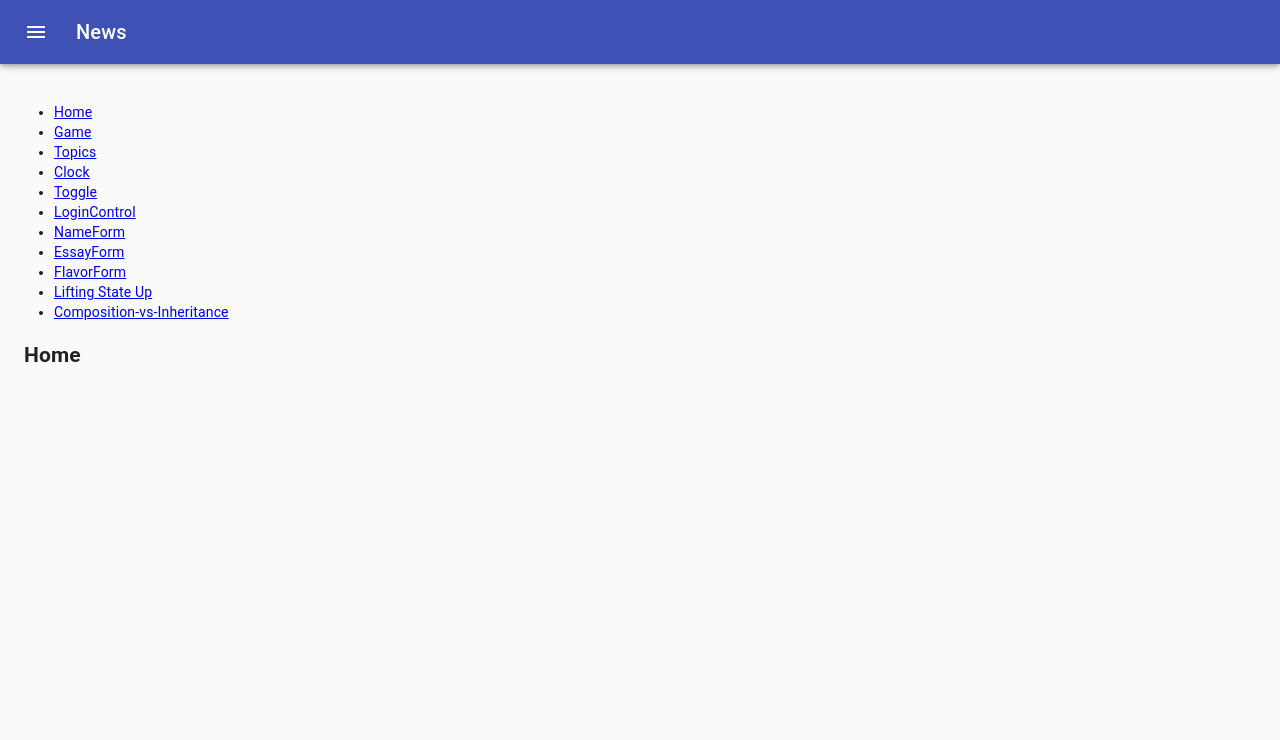
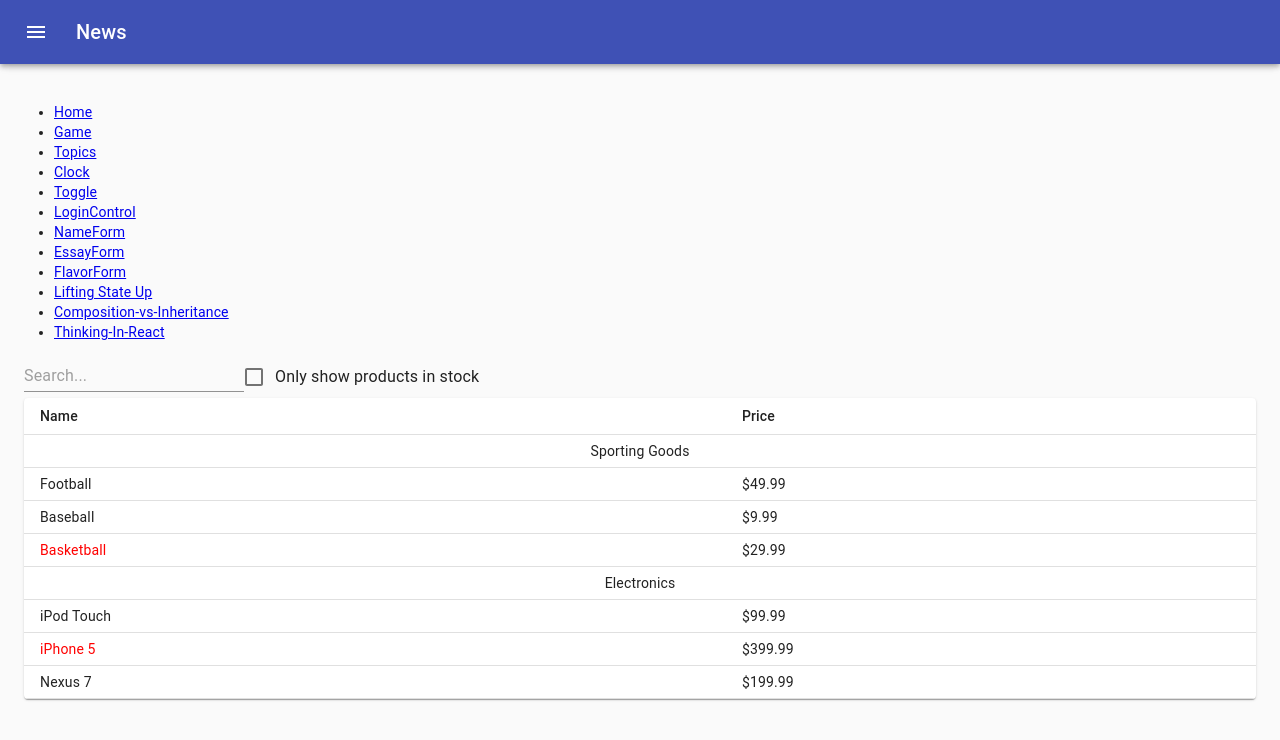
Before and after one commit to AemonCao/ts-react-material-ui, a React (Create React App) app: page /Thinking-In-React in a window 1280 px wide. Shown: the top 740 px of the page. Built offline with nearby package versions, Linux system fonts and the light colour scheme.

Commit message:
Thinking-In-React

```diff
--- a/src/Router/index.tsx
+++ b/src/Router/index.tsx
@@ -21,6 +21,7 @@ import { SplitPane } from "../components/Composition-vs-Inheritance/SplitPane";
 import { Contacts } from "../components/Composition-vs-Inheritance/Contacts";
 import { Chat } from "../components/Composition-vs-Inheritance/Chat";
 import { SignUpDialog } from "../components/Composition-vs-Inheritance/SignUpDialog";
+import { FilterableProductTable } from "../components/Thinking-In-React/FilterableProductTable";
 
 import {
   makeStyles,
@@ -217,12 +218,57 @@ const App: React.FC = () => {
                     Composition-vs-Inheritance
                   </Link>
                 </li>
+                <li>
+                  <Link to="/Thinking-In-React">Thinking-In-React</Link>
+                </li>
               </ul>
             </nav>
 
             {/* A <Switch> looks through its children <Route>s and
             renders the first one that matches the current URL. */}
             <Switch>
+              <Route path="/Thinking-In-React">
+                <FilterableProductTable
+                  products={[
+                    {
+                      category: "Sporting Goods",
+                      price: "$49.99",
+                      stocked: true,
+                      name: "Football",
+                    },
+                    {
+                      category: "Sporting Goods",
+                      price: "$9.99",
+                      stocked: true,
+                      name: "Baseball",
+                    },
+                    {
+                      category: "Sporting Goods",
+                      price: "$29.99",
+                      stocked: false,
+                      name: "Basketball",
+                    },
+                    {
+                      category: "Electronics",
+                      price: "$99.99",
+                      stocked: true,
+                      name: "iPod Touch",
+                    },
+                    {
+                      category: "Electronics",
+                      price: "$399.99",
+                      stocked: false,
+                      name: "iPhone 5",
+                    },
+                    {
+                      category: "Electronics",
+                      price: "$199.99",
+                      stocked: true,
+                      name: "Nexus 7",
+                    },
+                  ]}
+                ></FilterableProductTable>
+              </Route>
               <Route path="/Composition-vs-Inheritance">
                 <WelcomeDialog />
                 <SplitPane left={<Contacts />} right={<Chat />} />
--- /dev/null
+++ b/src/components/Thinking-In-React/FilterableProductTable.tsx
@@ -0,0 +1,47 @@
+import React from "react";
+import { SearchBar } from "./SearchBar";
+import { ProductTable, IProducts } from "./ProductTable";
+
+export interface IFilter {
+  filterText: string;
+  inStockOnly: boolean;
+}
+
+interface IState extends IFilter {}
+
+interface IProps extends IProducts {}
+
+export class FilterableProductTable extends React.Component<IProps, IState> {
+  constructor(props: IProps) {
+    super(props);
+    this.state = { filterText: "", inStockOnly: false };
+    this.handleFilterTextChange = this.handleFilterTextChange.bind(this);
+    this.handleInStockChange = this.handleInStockChange.bind(this);
+  }
+
+  handleFilterTextChange(filterText: string) {
+    this.setState({ filterText: filterText });
+  }
+
+  handleInStockChange(inStockOnly: boolean) {
+    this.setState({ inStockOnly: inStockOnly });
+  }
+
+  render() {
+    return (
+      <div>
+        <SearchBar
+          filterText={this.state.filterText}
+          inStockOnly={this.state.inStockOnly}
+          onFilterTextChange={this.handleFilterTextChange}
+          onInStockChange={this.handleInStockChange}
+        />
+        <ProductTable
+          products={this.props.products}
+          filterText={this.state.filterText}
+          inStockOnly={this.state.inStockOnly}
+        />
+      </div>
+    );
+  }
+}
--- /dev/null
+++ b/src/components/Thinking-In-React/ProductCategoryRow.tsx
@@ -0,0 +1,26 @@
+import React from "react";
+import { Iproduct } from "./ProductRow";
+import { TableRow, TableCell } from "@material-ui/core";
+
+interface IState {}
+
+export class ProductCategoryRow extends React.Component<
+  Partial<Iproduct>,
+  IState
+> {
+  constructor(props: Partial<Iproduct>) {
+    super(props);
+    this.state = {};
+  }
+
+  render() {
+    const { category } = this.props;
+    return (
+      <TableRow>
+        <TableCell colSpan={2} align="center">
+          {category}
+        </TableCell>
+      </TableRow>
+    );
+  }
+}
--- /dev/null
+++ b/src/components/Thinking-In-React/ProductRow.tsx
@@ -0,0 +1,37 @@
+import React from "react";
+import { TableRow, TableCell } from "@material-ui/core";
+
+export interface Iproduct {
+  category: string;
+  price: string;
+  stocked: boolean;
+  name: string;
+}
+
+interface IState {}
+
+interface IProps {
+  product: Partial<Iproduct>;
+}
+
+export class ProductRow extends React.Component<IProps, IState> {
+  constructor(props: IProps) {
+    super(props);
+    this.state = {};
+  }
+
+  render() {
+    const { product } = this.props;
+    const name = product.stocked ? (
+      product.name
+    ) : (
+      <span style={{ color: "red" }}>{product.name}</span>
+    );
+    return (
+      <TableRow hover={true}>
+        <TableCell>{name}</TableCell>
+        <TableCell>{product.price}</TableCell>
+      </TableRow>
+    );
+  }
+}
--- /dev/null
+++ b/src/components/Thinking-In-React/ProductTable.tsx
@@ -0,0 +1,64 @@
+import React from "react";
+import { Iproduct, ProductRow } from "./ProductRow";
+import { ProductCategoryRow } from "./ProductCategoryRow";
+import { IFilter } from "./FilterableProductTable";
+import {
+  Table,
+  TableHead,
+  TableBody,
+  TableRow,
+  TableCell,
+  TableContainer,
+  Paper,
+} from "@material-ui/core";
+
+export interface IProducts {
+  products: Array<Partial<Iproduct>>;
+}
+
+interface IState {}
+
+interface IProps extends IProducts, IFilter {}
+
+export class ProductTable extends React.Component<IProps, IState> {
+  constructor(props: IProps) {
+    super(props);
+    this.state = {};
+  }
+
+  render() {
+    const { filterText, inStockOnly } = this.props;
+
+    const rows: Array<JSX.Element> = [];
+    let lastCategory: string | null | undefined = null;
+
+    this.props.products.forEach((product) => {
+      if (product.name?.indexOf(filterText) === -1) return;
+      if (inStockOnly && !product.stocked) return;
+      if (product.category !== lastCategory) {
+        rows.push(
+          <ProductCategoryRow
+            category={product.category}
+            key={product.category}
+          />
+        );
+      }
+      rows.push(<ProductRow product={product} key={product.name} />);
+      lastCategory = product.category;
+    });
+
+    return (
+      <TableContainer component={Paper}>
+        <Table size="small">
+          <TableHead>
+            <TableRow>
+              <TableCell>Name</TableCell>
+              <TableCell>Price</TableCell>
+            </TableRow>
+          </TableHead>
+          <TableBody>{rows}</TableBody>
+        </Table>
+      </TableContainer>
+    );
+  }
+}
--- /dev/null
+++ b/src/components/Thinking-In-React/SearchBar.tsx
@@ -0,0 +1,50 @@
+import React from "react";
+import { IFilter } from "./FilterableProductTable";
+import { Input, Checkbox, FormControlLabel } from "@material-ui/core";
+
+interface IState {}
+
+interface IProps extends IFilter {
+  onFilterTextChange: (arg0: string) => void;
+  onInStockChange: (arg0: boolean) => void;
+}
+
+export class SearchBar extends React.Component<IProps, IState> {
+  constructor(props: IProps) {
+    super(props);
+    this.state = {};
+    this.handleFilterTextChange = this.handleFilterTextChange.bind(this);
+    this.handleInStockChange = this.handleInStockChange.bind(this);
+  }
+
+  handleFilterTextChange(e: React.ChangeEvent<HTMLInputElement>) {
+    this.props.onFilterTextChange(e.target.value);
+  }
+
+  handleInStockChange(e: React.ChangeEvent<HTMLInputElement>) {
+    this.props.onInStockChange(e.target.checked);
+  }
+
+  render() {
+    const { filterText, inStockOnly } = this.props;
+    return (
+      <form>
+        <Input
+          type="text"
+          placeholder="Search..."
+          value={filterText}
+          onChange={this.handleFilterTextChange}
+        />
+        <FormControlLabel
+          control={
+            <Checkbox
+              checked={inStockOnly}
+              onChange={this.handleInStockChange}
+            />
+          }
+          label="Only show products in stock"
+        ></FormControlLabel>
+      </form>
+    );
+  }
+}
```
